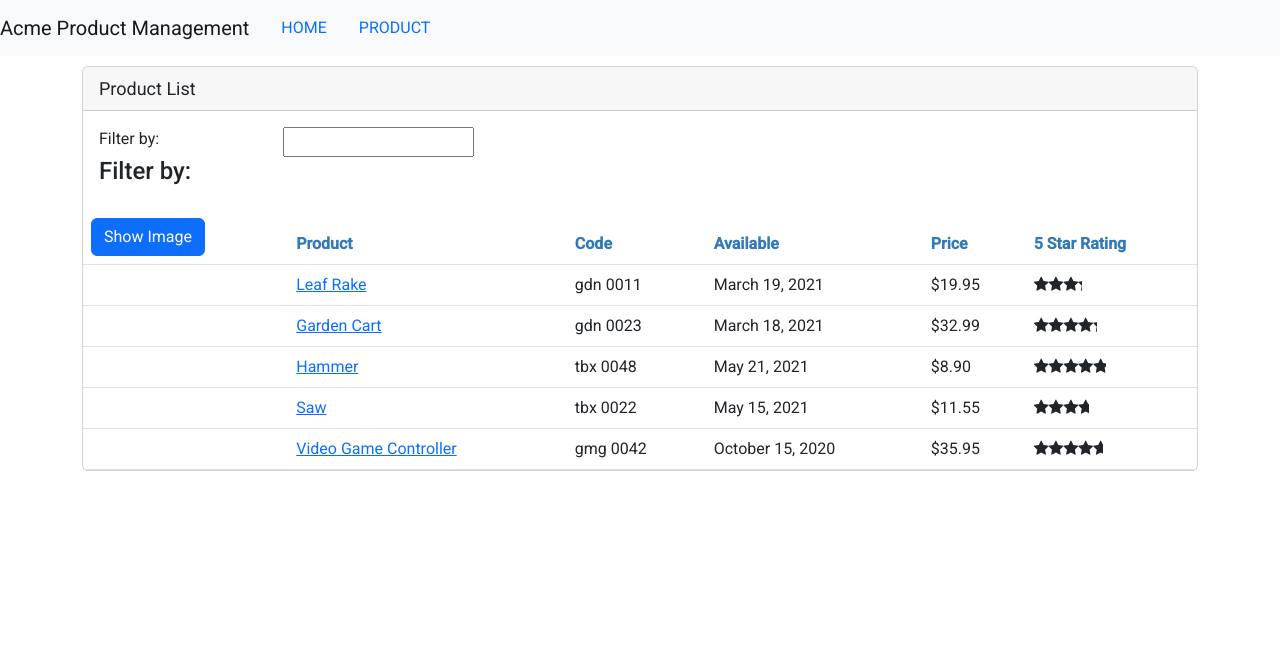
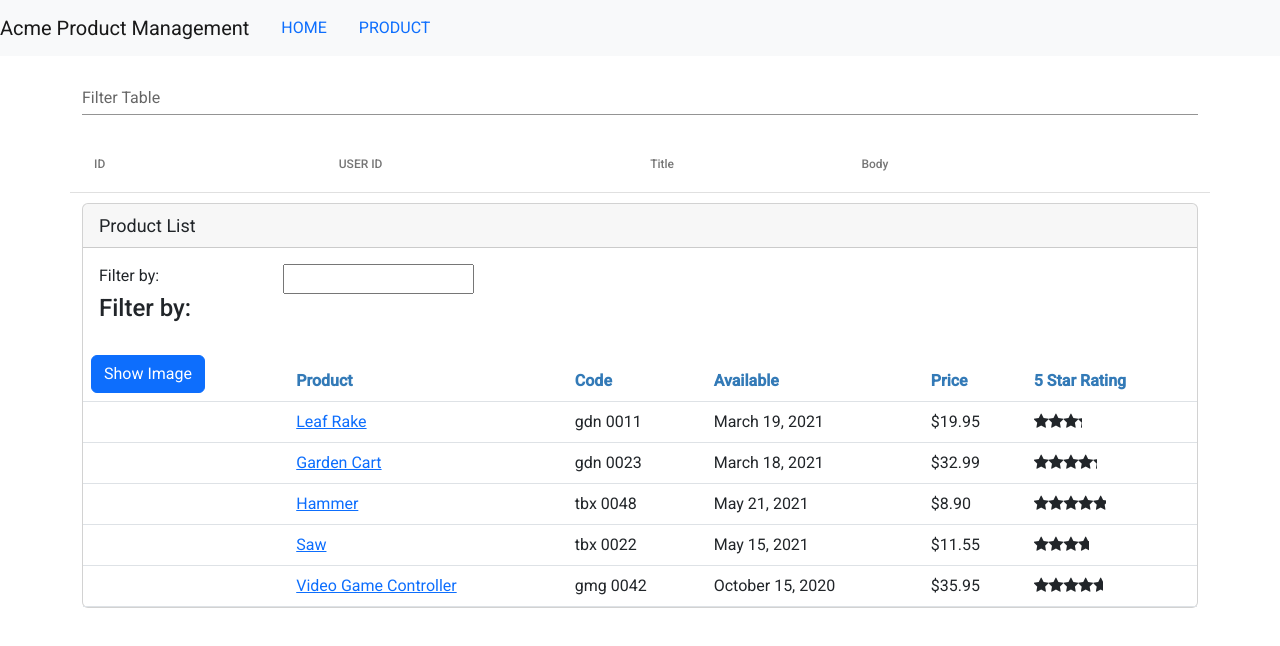
Before and after one commit to foureverhh/angular_get_started_plural_sight_2022, an Angular app: page /products in a window 1280 px wide. Shown: the top 646 px of the page. Built offline with nearby package versions, Linux system fonts and the light colour scheme; no server answers.

Commit message:
mat table header works

```diff
--- a/src/app/app.component.html
+++ b/src/app/app.component.html
@@ -7,6 +7,39 @@
     </ul>
   </nav>
   <div class="container">
+    <div class="row">
+      <mat-form-field appearance="standard">
+        <mat-label>Filter Table</mat-label>
+        <input matInput placeholder="" search>
+      </mat-form-field>
+    </div>
+
+    <div class="row">
+      <table mat-table matSort>
+        <ng-container matColumnDef="id">
+          <th mat-header-cell *matHeaderCellDef mat-sort-header>ID</th>
+          <td mat-cell>This is the ID</td>
+        </ng-container>
+        <ng-container matColumnDef="userId">
+          <th mat-header-cell *matHeaderCellDef mat-sort-header>USER ID</th>
+          <td mat-cell>This is the User ID</td>
+        </ng-container>
+        <ng-container matColumnDef="title">
+          <th mat-header-cell *matHeaderCellDef mat-sort-header>Title</th>
+          <td mat-cell>This is Title</td>
+        </ng-container>
+        <ng-container matColumnDef="body">
+          <th mat-header-cell *matHeaderCellDef mat-sort-header>Body</th>
+          <td mat-cell>This is the Body</td>
+        </ng-container>
+        <tr mat-header-row *matHeaderRowDef="posts"></tr>
+        <tr mat-row *matRowDef="let row; columns: posts"></tr>
+      </table>
+    </div>
+  </div>
+
+
+  <div class="container">
     <router-outlet></router-outlet>
   </div>
 </div>
--- a/src/app/app.component.ts
+++ b/src/app/app.component.ts
@@ -1,4 +1,5 @@
 import { Component } from '@angular/core';
+import { TableServiceService } from './services/table-service.service';
 
 @Component({
   selector: 'app-root',
@@ -7,4 +8,11 @@ import { Component } from '@angular/core';
 })
 export class AppComponent {
   pageTitle: string  = 'Acme Product Management';
+  posts: string[] = ['id','userId','title','body']
+  constructor(private tableService: TableServiceService) {
+    this.tableService.getData().subscribe(data => {
+      //this.posts = data;
+      console.log("data",data)
+    })
+  }
 }
--- /dev/null
+++ b/src/app/services/table-service.service.ts
@@ -0,0 +1,14 @@
+import { Injectable } from '@angular/core';
+import { HttpClient } from '@angular/common/http';
+
+@Injectable({
+  providedIn: 'root'
+})
+export class TableServiceService {
+  BASE_URL: string = 'https://jsonplaceholder.typicode.com/posts';
+  constructor(private httpClient: HttpClient) {}
+
+  getData() {
+    return this.httpClient.get(this.BASE_URL);
+  }
+}
```
Also changed, not shown: src/app/app.module.ts (+12 -0 lines), 1 other file (tests, documents, lock files or other folders).
